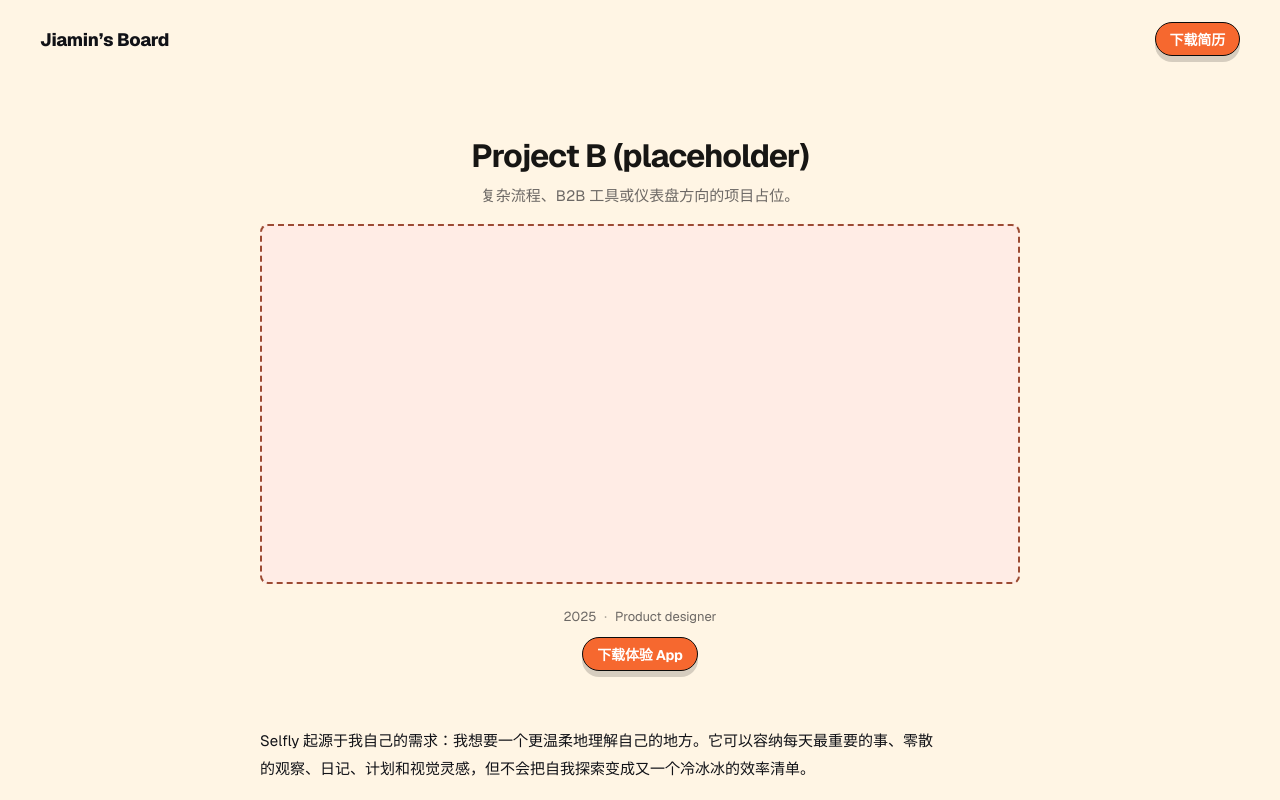
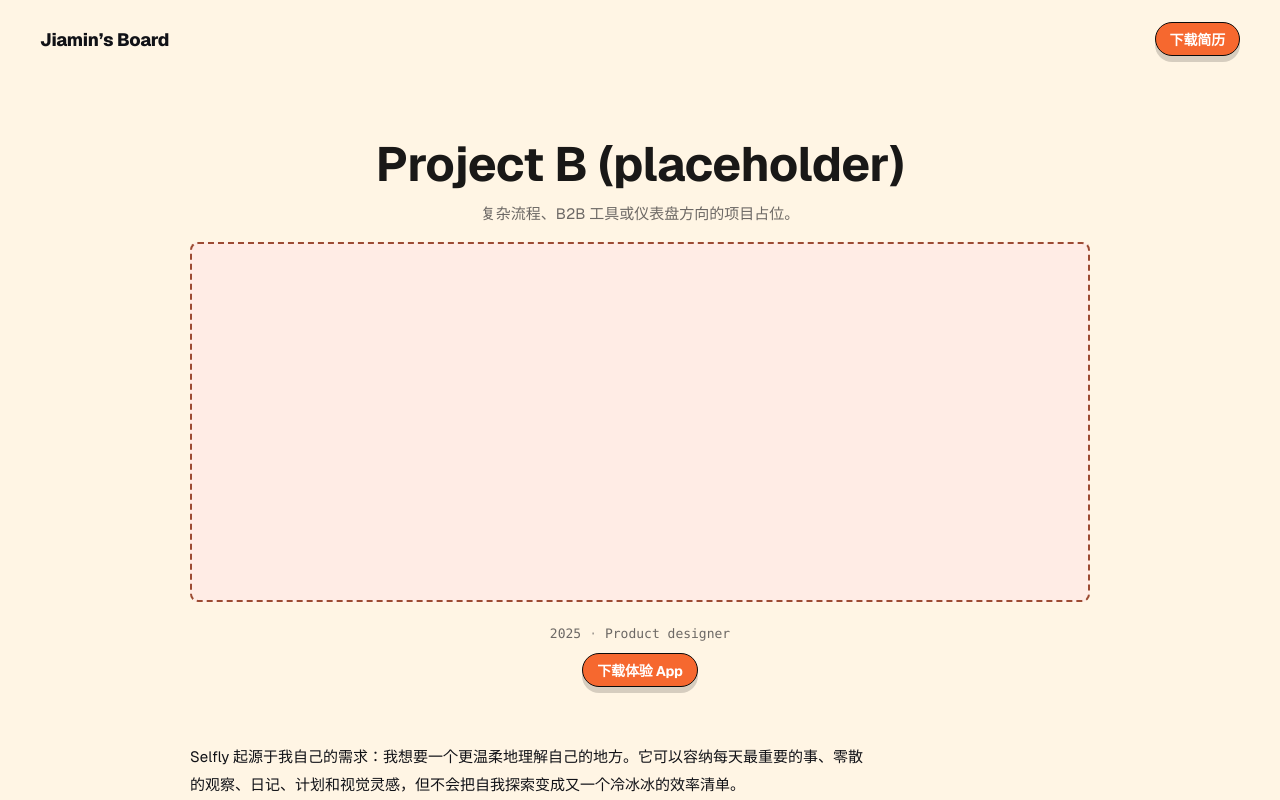
Before and after one commit to jaemin17/jaemin-portfolio, a Next.js app: page /projects/project-b in a window 1280 px wide. Shown: the top 800 px of the page. Built offline with nearby package versions, Linux system fonts and the light colour scheme.

Commit message:
Refine project one hero typography and spacing.
Align the first project detail header styling by restoring the emphasized stress word treatment, reducing the English title weight, and tuning subtitle size/color plus vertical spacing around the hero preview.

```diff
--- a/src/app/projects/[slug]/page.tsx
+++ b/src/app/projects/[slug]/page.tsx
@@ -19,9 +19,14 @@ export default async function ProjectDetailPage({
 }) {
   const { slug } = await params;
   const project = getProjectBySlug(slug);
+  const isProjectOne = slug === "selfly-ios-app";
 
   if (!project) notFound();
   const featured = project.featured;
+  const [titleLead, titleTail] = project.title.split("：");
+  const hasBilingualTitle = Boolean(titleTail);
+  const stressWord = "压力";
+  const titleTailParts = hasBilingualTitle ? titleTail.split(stressWord) : [];
 
   function visualPlate(visual: NonNullable<typeof featured>["visualSections"][number]["visual"]) {
     switch (visual) {
@@ -97,8 +102,34 @@ export default async function ProjectDetailPage({
     <div className={styles.pagePlain}>
       <SiteHeader />
       <main className={styles.main}>
-        <header className={featured ? styles.featuredHero : styles.header}>
-          <h1 className={styles.title}>{project.title}</h1>
+        <header
+          className={[
+            featured ? styles.featuredHero : styles.header,
+            isProjectOne ? styles.projectOneHero : "",
+          ]
+            .filter(Boolean)
+            .join(" ")}
+        >
+          <h1 className={styles.title}>
+            {hasBilingualTitle ? (
+              <>
+                <span className={styles.titleEn}>{titleLead}</span>：
+                <span className={styles.titleZh}>
+                  {titleTailParts.length > 1 ? (
+                    <>
+                      {titleTailParts[0]}
+                      <span className={styles.strikeWord}>{stressWord}</span>
+                      {titleTailParts.slice(1).join(stressWord)}
+                    </>
+                  ) : (
+                    titleTail
+                  )}
+                </span>
+              </>
+            ) : (
+              project.title
+            )}
+          </h1>
           <p className={styles.subtitle}>{project.subtitle}</p>
           {featured?.appDownloadUrl ? (
             <div className={styles.headerCta}>
--- a/src/app/projects/[slug]/project.module.css
+++ b/src/app/projects/[slug]/project.module.css
@@ -4,7 +4,7 @@
 }
 
 .main {
-  max-width: 1040px;
+  max-width: 940px;
   margin: 0 auto;
   padding: 28px 20px 64px;
   width: 100%;
@@ -20,10 +20,37 @@
 }
 
 .title {
-  font-size: 34px;
+  font-size: 48px;
   line-height: 1.12;
-  letter-spacing: -0.04em;
+  letter-spacing: -0.02em;
   margin-bottom: 10px;
+  color: rgba(0, 0, 0, 0.9);
+}
+
+.titleZh {
+  font-size: 44px;
+}
+
+.titleEn {
+  font-weight: 500;
+}
+
+.strikeWord {
+  position: relative;
+  display: inline-block;
+  margin-left: 0.16em;
+  font-style: italic;
+}
+
+.strikeWord::after {
+  content: "";
+  position: absolute;
+  left: -2px;
+  right: -2px;
+  top: 54%;
+  border-top: 3px solid rgba(255, 208, 64, 0.7);
+  transform: rotate(8deg);
+  pointer-events: none;
 }
 
 .subtitle {
@@ -40,6 +67,7 @@
   margin-top: 12px;
   color: var(--muted);
   font-size: 13px;
+  font-family: "Roboto Mono", "SFMono-Regular", Menlo, Monaco, Consolas, "Liberation Mono", "Courier New", monospace;
 }
 
 .metaDot {
@@ -62,7 +90,7 @@
 }
 
 .appPreviewPlaceholder {
-  width: min(100%, 760px);
+  width: min(100%, 940px);
   min-height: 360px;
   border-radius: 8px;
   border: 2px dashed color-mix(in oklab, var(--accentA) 60%, #1a1a1a);
@@ -105,7 +133,7 @@
 .featuredHero {
   position: relative;
   overflow: hidden;
-  max-width: 760px;
+  max-width: 940px;
   margin: 0 auto;
   padding: 42px 0 28px;
   text-align: center;
@@ -122,9 +150,9 @@
 }
 
 .featuredHero .title {
-  color: #171614;
-  font-size: 32px;
-  letter-spacing: -0.03em;
+  color: rgba(0, 0, 0, 0.9);
+  font-size: 48px;
+  letter-spacing: -0.01em;
   margin-left: auto;
   margin-right: auto;
   max-width: 720px;
@@ -148,8 +176,21 @@
   justify-content: center;
 }
 
+.projectOneHero .title {
+  margin-bottom: 30px;
+}
+
+.projectOneHero .subtitle {
+  font-size: 20px;
+  color: rgba(0, 0, 0, 0.7);
+}
+
+.projectOneHero .headerCta {
+  margin-top: 52px;
+}
+
 .caseLead {
-  max-width: 760px;
+  max-width: 940px;
   margin: 10px auto 48px;
   padding-top: 18px;
   border-top: 0;
@@ -172,7 +213,7 @@
 }
 
 .caseSection {
-  max-width: 760px;
+  max-width: 940px;
   margin: 0 auto 56px;
   padding-bottom: 48px;
   border-bottom: 0;
@@ -257,7 +298,7 @@
 }
 
 .caseReflection {
-  max-width: 760px;
+  max-width: 940px;
   margin: 0 auto 48px;
   padding-bottom: 48px;
   border-bottom: 0;
@@ -473,6 +514,10 @@
     font-size: 28px;
   }
 
+  .featuredHero .titleZh {
+    font-size: 24px;
+  }
+
   .featuredHero .meta,
   .featuredHero .tags {
     justify-content: center;
@@ -524,6 +569,10 @@
   .title {
     font-size: 28px;
   }
+
+  .titleZh {
+    font-size: 24px;
+  }
   .footer {
     flex-direction: column;
     align-items: flex-start;
--- a/src/content/projects.ts
+++ b/src/content/projects.ts
@@ -39,7 +39,7 @@ export type Project = {
 export const projects: Project[] = [
   {
     slug: "selfly-ios-app",
-    title: "让记录不再变成压力",
+    title: "Selfly：让记录不再变成压力",
     subtitle: "从 0 到 1 设计并开发一款有温度的自我记录 App",
     timeframe: "2025–2026",
     role: "Solo Product Designer & iOS Developer",
```
